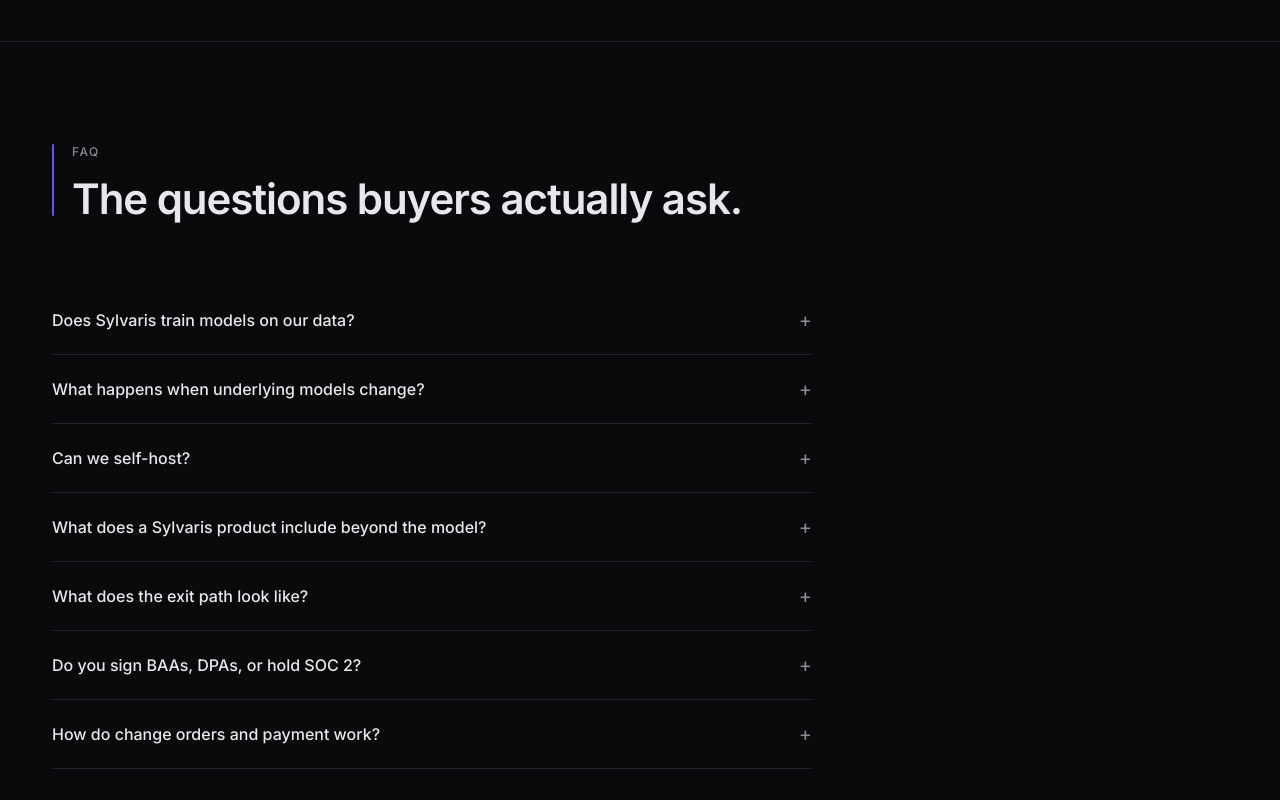
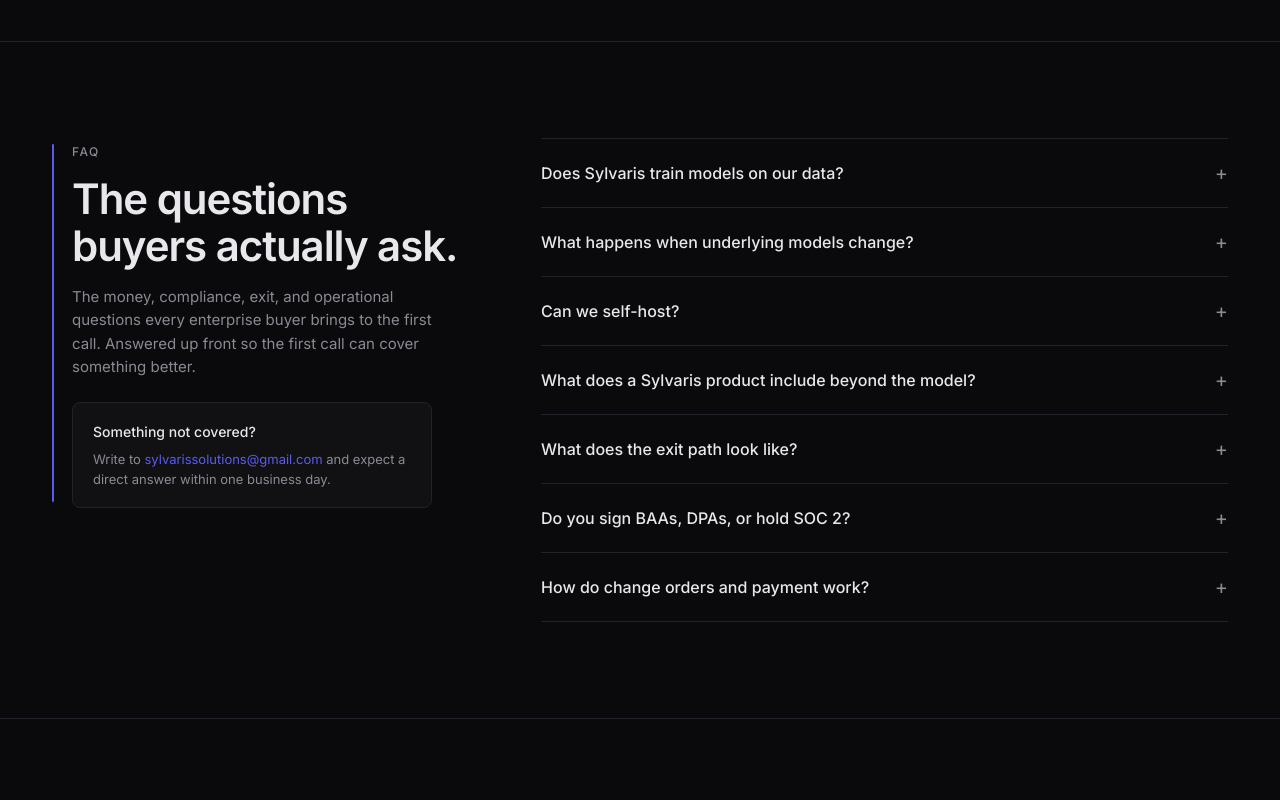
Before and after one commit to sylvarissolutions-max/sylvaris-site, a plain HTML site: page index.html in a window 1280 px wide. Shown: the part 5760-6560 px from the top of the page. Drawn offline with Linux system fonts and the light colour scheme.

Commit message:
design: FAQ two-column layout with sticky intro panel

```diff
--- a/index.html
+++ b/index.html
@@ -651,7 +651,43 @@ a { color: var(--text); text-decoration: none; }
 }
 
 /* FAQ */
-.faq { max-width: 760px; }
+.faq-layout {
+    display: grid;
+    grid-template-columns: 0.85fr 1.4fr;
+    gap: 72px;
+    align-items: start;
+}
+.faq-intro {
+    position: relative;
+    padding-left: 20px;
+    position: sticky;
+    top: 96px;
+}
+.faq-intro::before {
+    content: "";
+    position: absolute;
+    left: 0;
+    top: 6px;
+    bottom: 6px;
+    width: 2px;
+    background: var(--accent);
+    border-radius: 2px;
+}
+.faq-intro .overline { margin-bottom: 14px; }
+.faq-intro h2 { margin-bottom: 16px; }
+.faq-intro p { font-size: 15px; color: var(--text-dim); margin-bottom: 24px; max-width: 360px; }
+.faq-aside {
+    padding: 18px 20px;
+    background: var(--surface);
+    border: 1px solid var(--border);
+    border-radius: 8px;
+    font-size: 13px;
+    color: var(--text-dim);
+    max-width: 360px;
+}
+.faq-aside b { display: block; color: var(--text); font-weight: 500; margin-bottom: 6px; font-size: 14px; }
+.faq-aside a { color: var(--accent); }
+.faq { border-top: 1px solid var(--border); }
 .faq-item {
     border-bottom: 1px solid var(--border);
 }
@@ -793,6 +829,8 @@ a { color: var(--text); text-decoration: none; }
     .hero-copy { max-width: 100%; }
     .problem-layout { grid-template-columns: 1fr; gap: 40px; }
     .final-layout { grid-template-columns: 1fr; gap: 40px; }
+    .faq-layout { grid-template-columns: 1fr; gap: 40px; }
+    .faq-intro { position: static; }
 }
 
 @media (max-width: 880px) {
@@ -1167,11 +1205,17 @@ a { color: var(--text); text-decoration: none; }
 
 <section class="section" id="faq">
     <div class="container">
-        <div class="section-head">
-            <span class="overline">FAQ</span>
-            <h2>The questions buyers actually ask.</h2>
-        </div>
-        <div class="faq">
+        <div class="faq-layout">
+            <div class="faq-intro">
+                <span class="overline">FAQ</span>
+                <h2>The questions buyers actually ask.</h2>
+                <p>The money, compliance, exit, and operational questions every enterprise buyer brings to the first call. Answered up front so the first call can cover something better.</p>
+                <div class="faq-aside">
+                    <b>Something not covered?</b>
+                    Write to <a href="mailto:sylvarissolutions@gmail.com?subject=Question">sylvarissolutions@gmail.com</a> and expect a direct answer within one business day.
+                </div>
+            </div>
+            <div class="faq">
             <div class="faq-item">
                 <button class="faq-q">Does Sylvaris train models on our data?</button>
                 <div class="faq-a">No. Deployments run under enterprise API terms that prohibit training on customer inputs. Customer data remains in the customer database and audit logs.</div>
@@ -1199,6 +1243,7 @@ a { color: var(--text); text-decoration: none; }
             <div class="faq-item">
                 <button class="faq-q">How do change orders and payment work?</button>
                 <div class="faq-a">Fixed-scope engagements do not have change orders inside the agreed scope. Scope expansions are quoted as a separate fixed fee before work begins. Payment is 50% at signature and 50% at go-live for the build fee. Monthly retainer begins the month after go-live, net 15.</div>
+            </div>
             </div>
         </div>
     </div>
```
